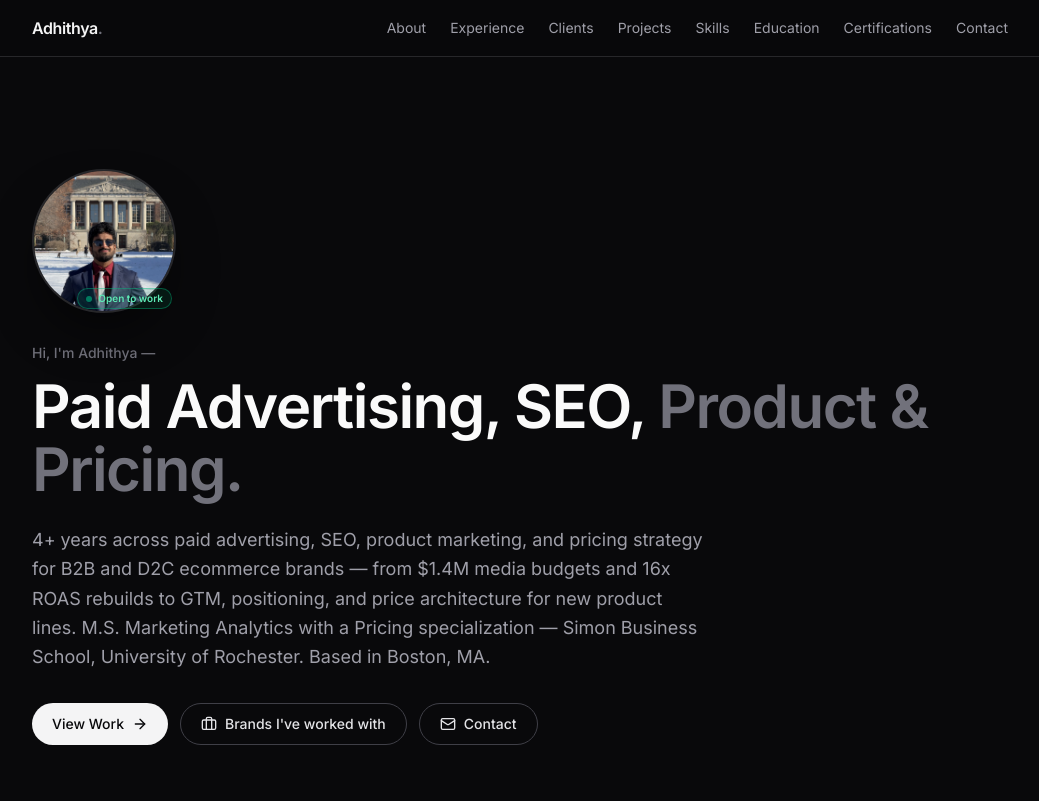
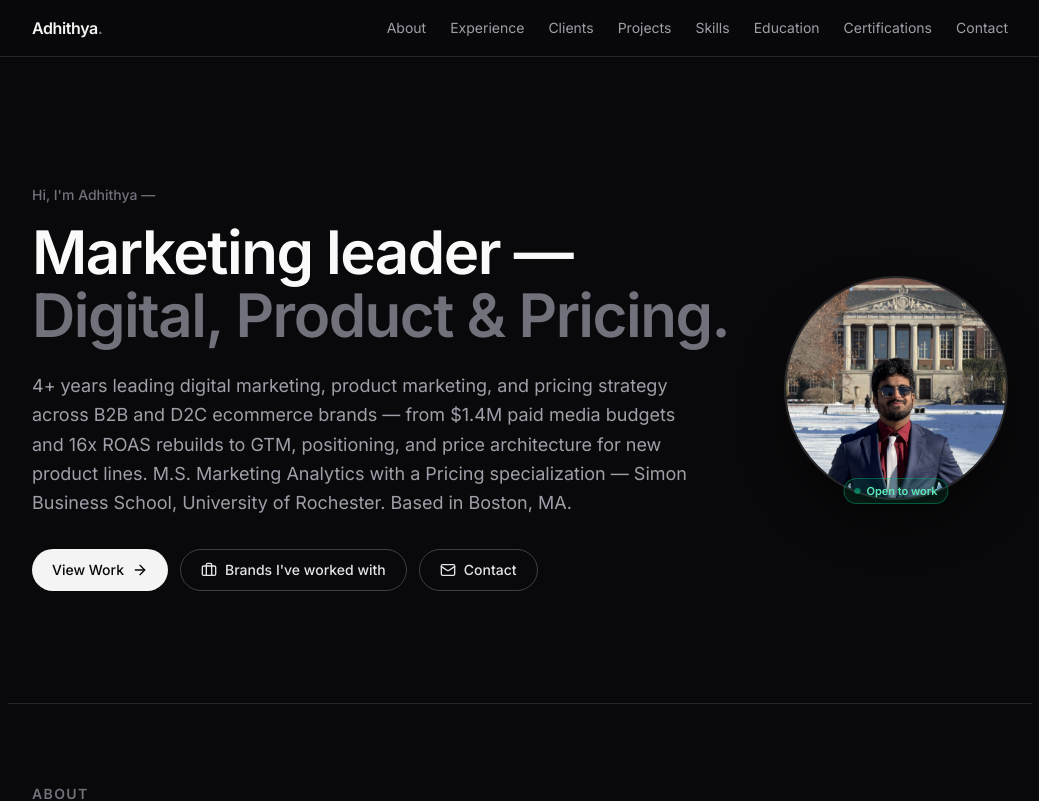
Before and after one commit to arokhith1998/adhi-portfolio, a Next.js app: page / in a window 1280 px wide. Shown: the top 801 px of the page, without its empty margins (120-1159 px from the left). Built offline with nearby package versions, Linux system fonts and the light colour scheme.

Commit message:
Hero: photo right of title; Marketing leader headline; Digital focus

```diff
--- a/src/components/About.tsx
+++ b/src/components/About.tsx
@@ -39,7 +39,7 @@ export default function About() {
               </div>
               <div className="flex justify-between">
                 <dt className="text-zinc-500">Focus</dt>
-                <dd className="text-zinc-100">Paid · SEO · Product · Pricing</dd>
+                <dd className="text-zinc-100">Digital · Product · Pricing</dd>
               </div>
               <div className="flex justify-between">
                 <dt className="text-zinc-500">Education</dt>
--- a/src/components/Hero.tsx
+++ b/src/components/Hero.tsx
@@ -5,41 +5,30 @@ import { ArrowRight, Briefcase, Mail } from "lucide-react";
 
 export default function Hero() {
   return (
-    <section className="max-w-5xl mx-auto px-6 pt-20 pb-20 sm:pt-28 sm:pb-28">
+    <section className="max-w-5xl mx-auto px-6 pt-24 pb-20 sm:pt-32 sm:pb-28">
       <motion.div
         initial={{ opacity: 0, y: 20 }}
         animate={{ opacity: 1, y: 0 }}
         transition={{ duration: 0.6 }}
+        className="grid md:grid-cols-[1fr_auto] gap-10 items-center"
       >
-        <div className="relative inline-block">
-          <div className="w-32 h-32 sm:w-36 sm:h-36 rounded-full overflow-hidden border-2 border-zinc-800 shadow-2xl shadow-black/60">
-            {/* eslint-disable-next-line @next/next/no-img-element */}
-            <img
-              src="/profile.jpg"
-              alt="Adhithya Rokhith Bhaskar"
-              className="w-full h-full object-cover"
-            />
-          </div>
-          <span className="absolute bottom-1 right-1 flex items-center gap-1.5 rounded-full bg-emerald-500/10 border border-emerald-500/40 text-emerald-300 text-[10px] font-semibold px-2 py-0.5">
-            <span className="h-1.5 w-1.5 rounded-full bg-emerald-400 animate-pulse" />
-            Open to work
-          </span>
-        </div>
-
-        <p className="mt-6 text-sm font-medium text-zinc-500">
+        <div>
+          <p className="text-sm font-medium text-zinc-500 mb-4">
             Hi, I&apos;m Adhithya —
           </p>
-        <h1 className="mt-3 text-4xl sm:text-6xl font-semibold tracking-tight leading-[1.05] max-w-4xl text-zinc-50">
-          Paid Advertising, SEO,{" "}
-          <span className="text-zinc-500">Product & Pricing.</span>
+          <h1 className="text-4xl sm:text-6xl font-semibold tracking-tight leading-[1.05] max-w-3xl text-zinc-50">
+            Marketing leader —{" "}
+            <span className="text-zinc-500">
+              Digital, Product & Pricing.
+            </span>
           </h1>
           <p className="mt-6 max-w-2xl text-lg text-zinc-400 leading-relaxed">
-          4+ years across paid advertising, SEO, product marketing, and
-          pricing strategy for B2B and D2C ecommerce brands — from $1.4M
-          media budgets and 16x ROAS rebuilds to GTM, positioning, and price
-          architecture for new product lines. M.S. Marketing Analytics with a
-          Pricing specialization — Simon Business School, University of
-          Rochester. Based in Boston, MA.
+            4+ years leading digital marketing, product marketing, and pricing
+            strategy across B2B and D2C ecommerce brands — from $1.4M paid
+            media budgets and 16x ROAS rebuilds to GTM, positioning, and
+            price architecture for new product lines. M.S. Marketing
+            Analytics with a Pricing specialization — Simon Business School,
+            University of Rochester. Based in Boston, MA.
           </p>
 
           <div className="mt-8 flex flex-wrap gap-3">
@@ -62,6 +51,22 @@ export default function Hero() {
               <Mail className="w-4 h-4" /> Contact
             </a>
           </div>
+        </div>
+
+        <div className="relative shrink-0 justify-self-start md:justify-self-end">
+          <div className="w-44 h-44 lg:w-56 lg:h-56 rounded-full overflow-hidden border-2 border-zinc-800 shadow-2xl shadow-black/60">
+            {/* eslint-disable-next-line @next/next/no-img-element */}
+            <img
+              src="/profile.jpg"
+              alt="Adhithya Rokhith Bhaskar"
+              className="w-full h-full object-cover"
+            />
+          </div>
+          <span className="absolute -bottom-1 left-1/2 -translate-x-1/2 flex items-center gap-1.5 rounded-full bg-emerald-500/10 border border-emerald-500/40 text-emerald-300 text-[11px] font-semibold px-2.5 py-1 whitespace-nowrap">
+            <span className="h-1.5 w-1.5 rounded-full bg-emerald-400 animate-pulse" />
+            Open to work
+          </span>
+        </div>
       </motion.div>
     </section>
   );
```
Lines whose indentation alone changed are shown as unchanged.
